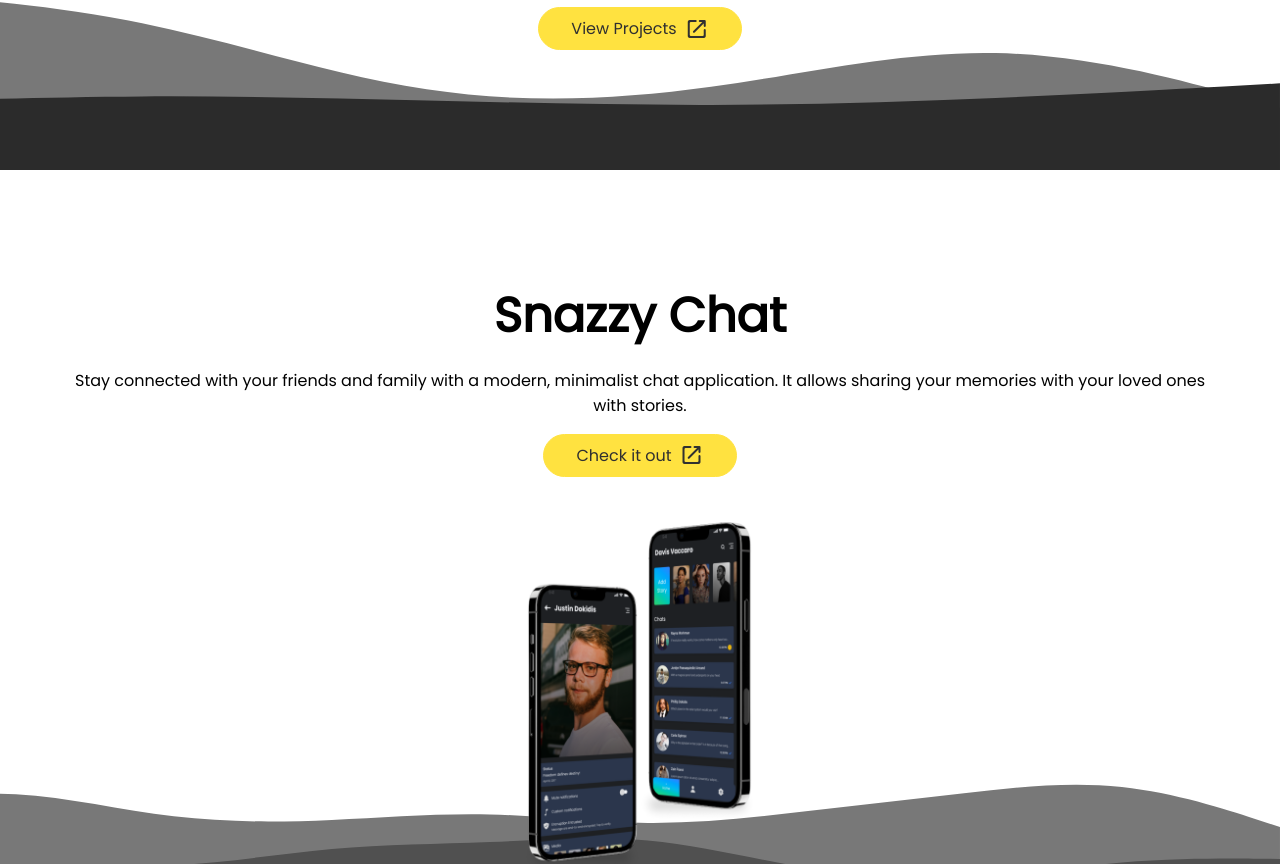
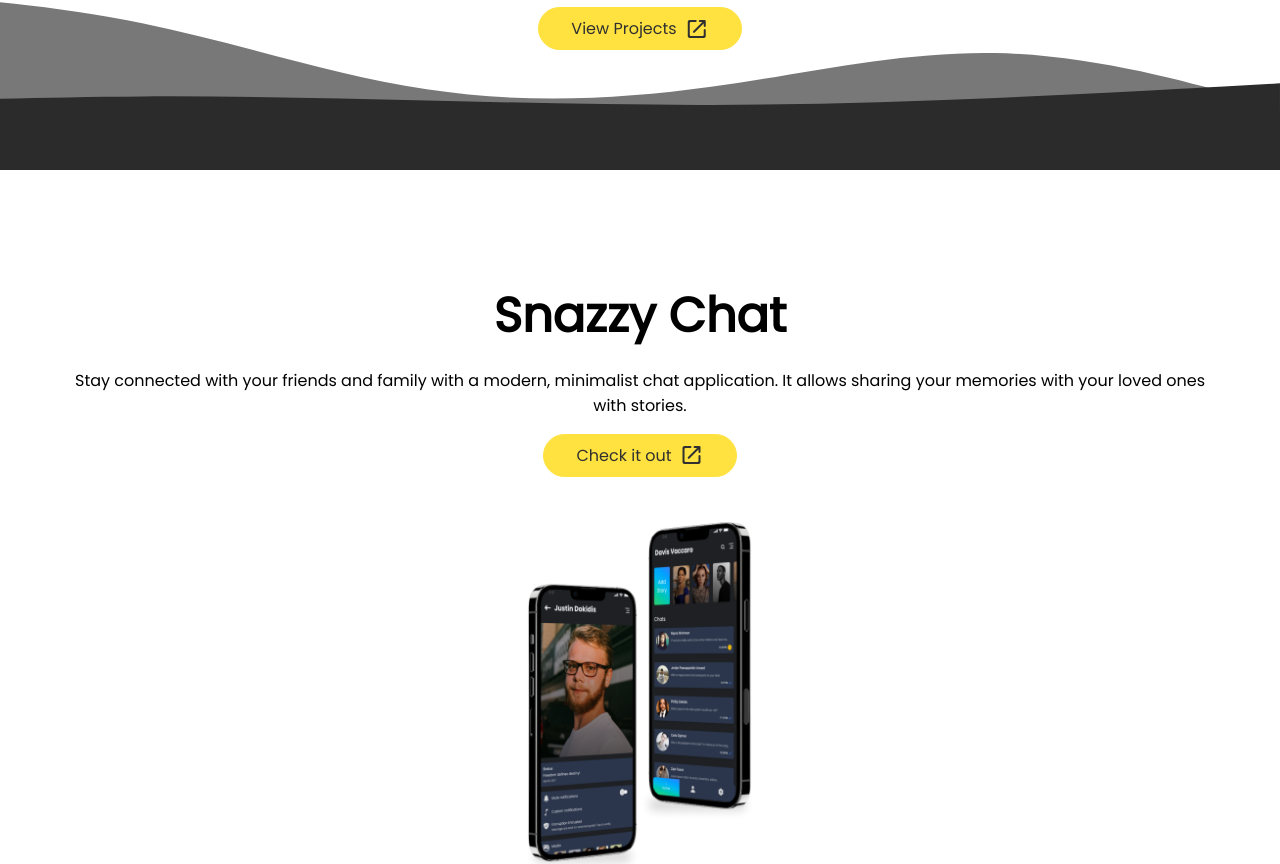
Before and after one commit to KarmitP98/portfolio-next-v1, a Next.js app: page / in a window 1280 px wide. Shown: the part 3030-3894 px from the top of the page. Built offline with nearby package versions, Linux system fonts and the light colour scheme.

Commit message:
update(master): Background color update
Signed-off-by: KarmitP98 <karmit199@gmail.com>

```diff
--- a/components/hero/hero.module.scss
+++ b/components/hero/hero.module.scss
@@ -50,7 +50,7 @@
   position: absolute;
   z-index: -1;
   right: 5%;
-  bottom: 0;
+  bottom: 10%;
   width: 500px;
   height: 500px;
   filter: grayscale(100);
--- a/components/project/project.tsx
+++ b/components/project/project.tsx
@@ -17,9 +17,9 @@ const Project = ({
                  }: ProjectPropsModel) => {
 
 	const getImageURL = (): string => imageName ? `/assets/${imageName}` : imageURL || '';
-
+	console.log(name);
 	return (
-	  <section className={`${classes.page} ${classes.about}`}>
+	  <section className={`${classes.page} ${name ? classes.about : ''}`}>
 		  <div className={`${classes.contentPage} ${classes[imageSide]}`}>
 			  <div className={classes.contentInfo}>
 				  <h1>{title}</h1>
--- a/styles/globals.scss
+++ b/styles/globals.scss
@@ -27,6 +27,6 @@ html, body{
   }
   body {
 	color: white;
-	background: black;
+	background: var(--background);
   }
 }
```
